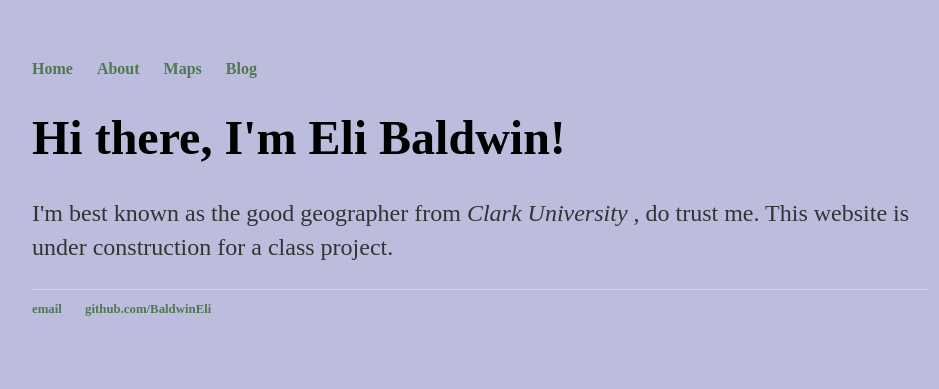
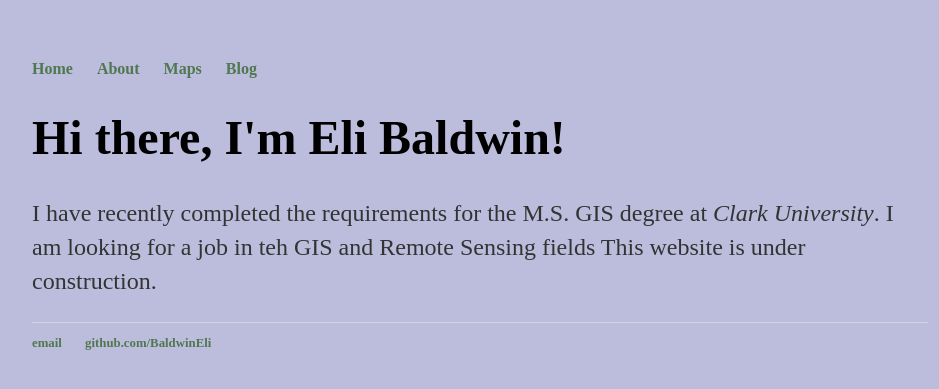
Before and after one commit to BaldwinEli/BaldwinEli.github.io, a Jekyll site: the page built from index.html, in a window 1280 px wide. Shown: the top 389 px of the page, without its empty margins (160-1099 px from the left). Built offline with Jekyll 4.4.1, drawn with Linux system fonts in a browser that asks for light colours.

Commit message:
Update index.html

```diff
--- a/index.html
+++ b/index.html
@@ -4,5 +4,5 @@ title: Eli Baldwin, Good Geographer
 ---
 <div class="blurb">
 	<h1>Hi there, I'm Eli Baldwin!</h1>
-	<p>I'm best known as the good geographer from <em>Clark University</em> , do trust me. This website is under construction for a class project.</p>
+	<p>I have recently completed the requirements for the M.S. GIS degree at <em>Clark University</em>. I am looking for a job in teh GIS and Remote Sensing fields This website is under construction.</p>
 </div><!-- /.blurb -->
```
